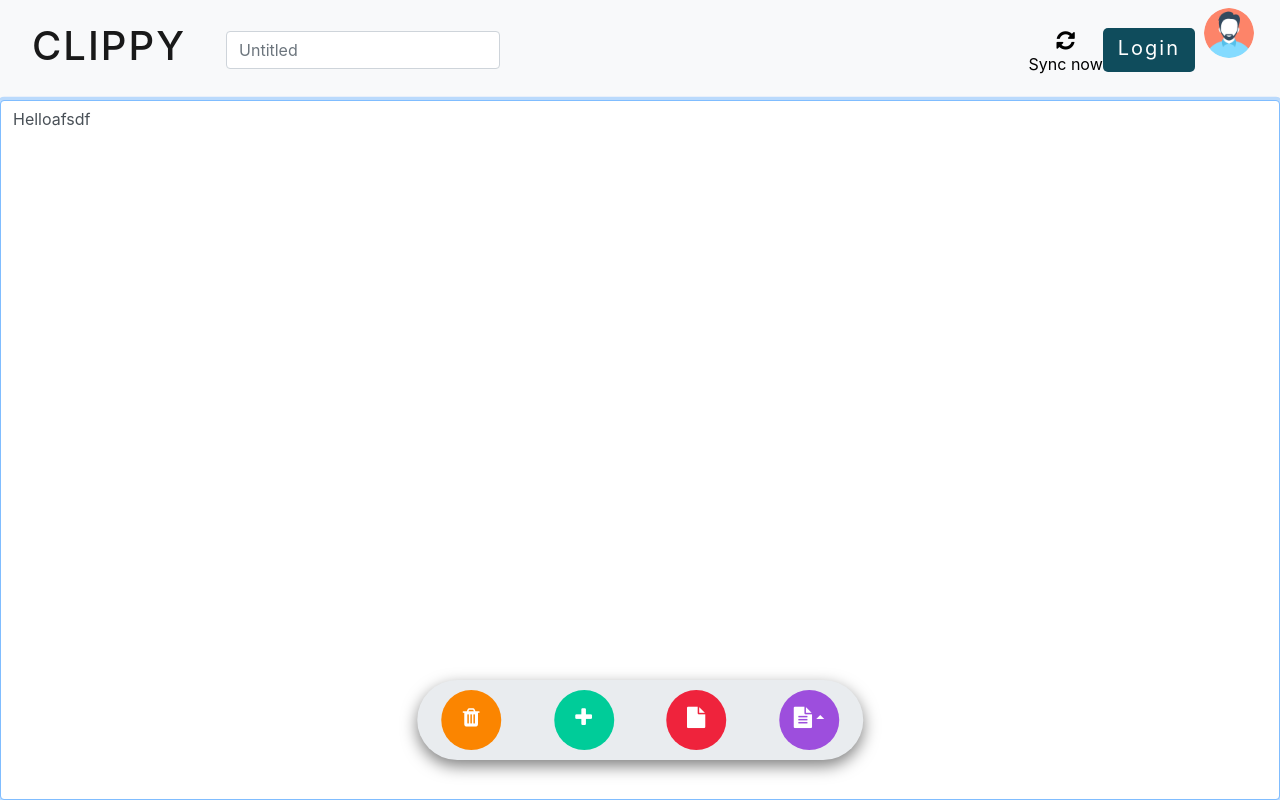
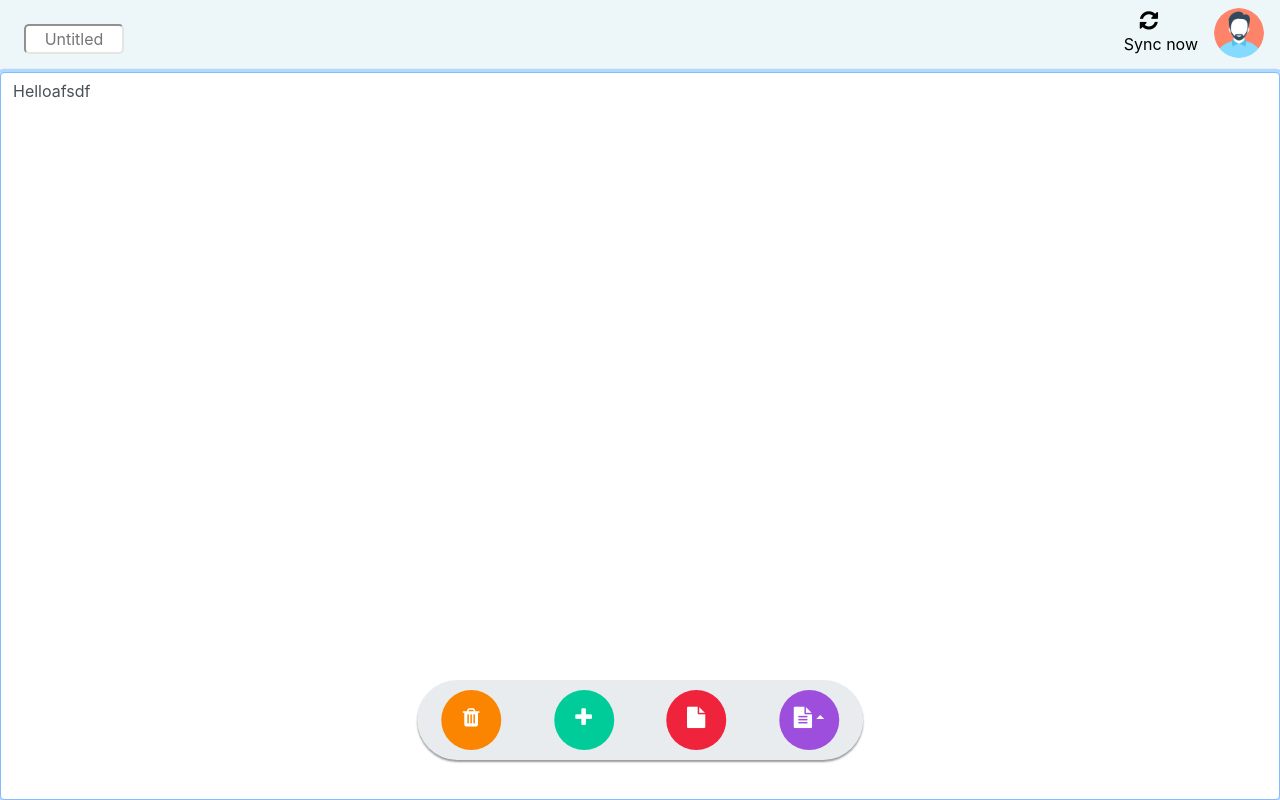
Before and after one commit to Anshit01/clippy, a Flask app: page / in a window 1280 px wide. Run offline with Flask 2, Linux system fonts and the light colour scheme; some libraries are stand-ins or nearby versions.

Commit message:
created top bar using flexbox and dropdown  for profile

```diff
--- a/app/static/styles/main.css
+++ b/app/static/styles/main.css
@@ -14,7 +14,6 @@ body {
 }
 
 .text-field {
-    /* padding: 50px;  main text area starts her */
     position: absolute;
     padding-bottom: 120px !important;
     resize: none;
@@ -67,24 +66,21 @@ body {
     background-color: #e9ecef;
     position:fixed;
     bottom: 40px;
-    /* width: 750px; */
     height: 80px;
     left: 50%;
     transform: translate(-50%, 0);
-    /* box-shadow: 2px 2px 3px #999; */
-    box-shadow: 0 6px 16px rgba(0, 0, 0, 0.5);
+    box-shadow: 0 2px 2px rgba(0, 0, 0, 0.4);
     transition: box-shadow 0.3s, transform 0.3s;
 }
 
 .bottom-bar:hover {
-    box-shadow: 0 6px 18px rgba(0, 0, 0, 0.7);
+    box-shadow: 0 4px 4px rgba(0, 0, 0, 0.4);
     transform: translate(-50%, -5px);
 }
 
 .bottom-btn {
     width: 60px;
     height: 60px;
-    /* margin: 10px 10px; */
     margin-top: 10px;
     margin-bottom: 10px;
     padding: 15px;
@@ -92,8 +88,6 @@ body {
     border-radius: 50px !important;
     color:#FFF;
     text-align:center;
-    /* box-shadow: 2px 2px 3px #999; */
-    /* box-shadow: 0 6px 10px rgba(0, 0, 0, 0.2); */
     transition: transform 0.3s;
 }
 
@@ -108,34 +102,14 @@ body {
 /***************************************** top bar css starts here*********************************/
 
 
-.login {
-    font-size: 20px;
-    color: #fff;
-    background-color: #0f4c5c;
-    border-radius: 5px;
-    padding: 5px 15px 5px 15px;
-    margin-bottom: 20px;
-    margin-top: 20px;
-    letter-spacing: 2px;
-    /* width: 135px; */
-
-}
-
-.login:hover{
-    color: #fff;
-}
-
 .user{
     width: 50px;
     height: 50px;
     border-radius: 50%;
-    margin-left: 1px;
-    margin-right: 10px;
 }
 
 .sync {
     color: #000000;
-    margin-top: 20px;
 }
 
 .sync:hover{
@@ -148,6 +122,45 @@ body {
 }
 
 
-.navbar h1 {
+.bd-highlight{
+     background-color: #edf6f9;
+}
+
+input{
+    border-radius: 5px;
+    border-color: #e5e5e5;
+    width: 100px;
+}
+
+input[type=text]{
+    text-align: center;
+}
+
+/******************************************user modal******************************/
+
+
+.logout {
+    font-size: 20px;
+    color: #fff;
+    background-color: #0f4c5c;
+    border-radius: 20px;
+    padding: 5px 15px 5px 15px;
     letter-spacing: 2px;
+    margin-left: 28%;
 }
+
+.logout:hover{
+    color: #fff;
+    cursor: pointer;
+    text-decoration: none;
+}
+
+.user-name{
+    font-weight: 400;
+    font-size: 26px;
+    margin-top: 15px;
+}
+
+.email-id {
+    margin-bottom: 30px;
+}
--- a/app/templates/index.html
+++ b/app/templates/index.html
@@ -1,9 +1,9 @@
 <!DOCTYPE html>
 <html lang="en">
 <head>
+    <meta http-equiv="X-UA-Compatible" content="IE=edge">
     <meta charset="utf-8">
-    <meta http-equiv="X-UA-Compatible" content="IE=edge">
-    <meta name="viewport" content="width=device-width, initial-scale=1">
+    <meta name="viewport" content="width=device-width, initial-scale=1, shrink-to-fit=no">
 
     <title>Clippy</title>
 
@@ -16,40 +16,37 @@
 </head>
 <body>
 
-    <nav class="navbar navbar-expand-lg navbar-light bg-light">
+        <div class="d-flex bd-highlight">
 
-        <a class="navbar-brand mx-3" href="#"><h1>CLIPPY</h1></a>
+            <div class="mr-auto bd-highlight">
+                <form class="form-inline ">
+                    <input id="clip-name" class="mt-4 ml-4 recent_file" type="text" placeholder="Untitled" >
+                </form>
+            </div>
 
-        <button class="navbar-toggler" type="button" data-toggle="collapse" data-target="#navbarSupportedContent" aria-controls="navbarSupportedContent" aria-expanded="false" aria-label="Toggle navigation">
-          <span class="navbar-toggler-icon"></span>
-        </button>
-
-        <div class="collapse navbar-collapse" id="navbarSupportedContent">
-
-            <ul class="navbar-nav mr-auto">
-
-                <form class="form-inline mx-4 ">
-                    <input id="clip-name" class="form-control mr-sm-2" type="text" placeholder="Untitled" >
-                </form>
-
-            </ul>
-
-
-            <ul class=" navbar-nav navbar-right ">
-
+            <div class="mr-3 mt-2 bd-highlight">
                 <a href="#" class="sync ml-3 text-center">
                     <i class="fa fa-refresh fa-lg" aria-hidden="true"></i>
                     <p>Sync now</p>
                 </a>
-                <a id="login-btn" class="login mr-2 ">Login</a>
-                <img id="profile-img" src="/static/styles/images/user.png" class="user">
+            </div>
 
-            </ul>
+            <div class=" mr-3 mt-2  dropright ">
+
+                <a  class="text-center" data-toggle="dropdown"> <img id="profile-img" src="/static/styles/images/user.png" class="user"></a>
+
+                <div id="profile" class="dropdown-menu mr-2 mt-4 ">
+
+                    <img id="profile-img" src="/static/styles/images/user.png" class=" dropdown-item ">
+                    <h3 class="dropdown-item user-name  text-center">Shwetal Soni</h3>
+                    <p class="dropdown-item email-id text-center">sonishwetal704@gmail.com</p>
+                    <a id="dropdown-item " class="logout text-center ">Logout</a>
+
+                </div>
+
+            </div>
 
         </div>
-    </nav>
-
-
 
         <textarea id="textarea" style="min-width: 100%" class="form-control text-field"></textarea>
 
@@ -59,19 +56,19 @@
 
                 <div class="bottom-bar text ">
 
-                    <a href="#" class="delete mx-1 mx-md-2 mx-lg-4 bottom-btn">
+                    <a href="#" class="delete mx-0 mx-md-2 mx-lg-4 bottom-btn">
                         <i class="fa fa-trash fa-lg my-float" aria-hidden="true"></i>
                     </a>
 
-                    <a href="#" class="new mx-1 mx-md-2 mx-lg-4 bottom-btn">
+                    <a href="#" class="new mx-0 mx-md-2 mx-lg-4 bottom-btn">
                         <i class="fa fa-plus fa-lg my-float"></i>
                     </a>
 
-                    <a href="#" class="open mx-1 mx-md-2 mx-lg-4 bottom-btn">
+                    <a href="#" class="open mx-0 mx-md-2 mx-lg-4 bottom-btn">
                         <i class="fa fa-file fa-lg my-float" aria-hidden="true"></i>
                     </a>
 
-                    <div class=" mx-1 mx-md-2 mx-lg-4  dropup ">
+                    <div class=" mx-0 mx-md-2 mx-lg-4  dropup ">
                         <a  class="dropdown-toggle save bottom-btn text-center" data-toggle="dropdown"><i class="fa fa-file-text fa-lg my-float" aria-hidden="true"></i></a>
                         <div id="recent-clip-list" class="dropdown-menu">
                             <a class="dropdown-item recent-clip">Clip 1</a>
@@ -98,5 +95,6 @@
     <script src="https://www.gstatic.com/firebasejs/7.20.0/firebase-auth.js"></script>
     <script src="/static/scripts/main.js"></script>
 
+
 </body>
 </html>
```
Also changed, not shown: app/static/styles/images/clippy_icon-100.jpg (added).
